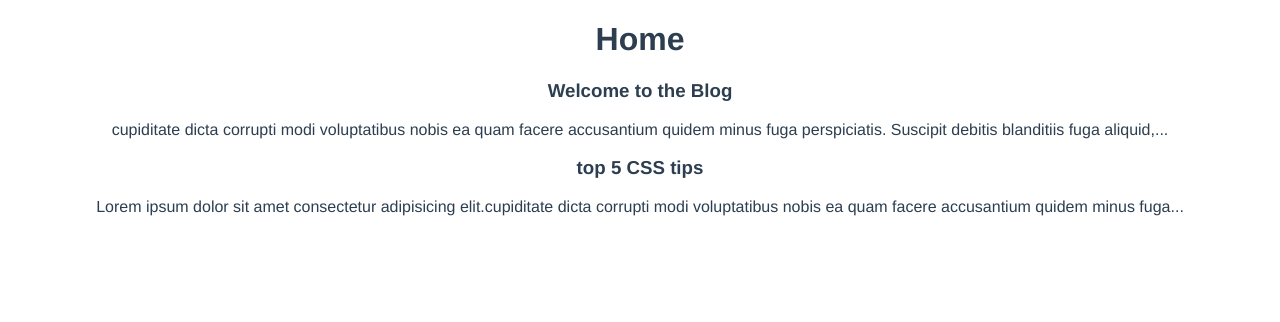
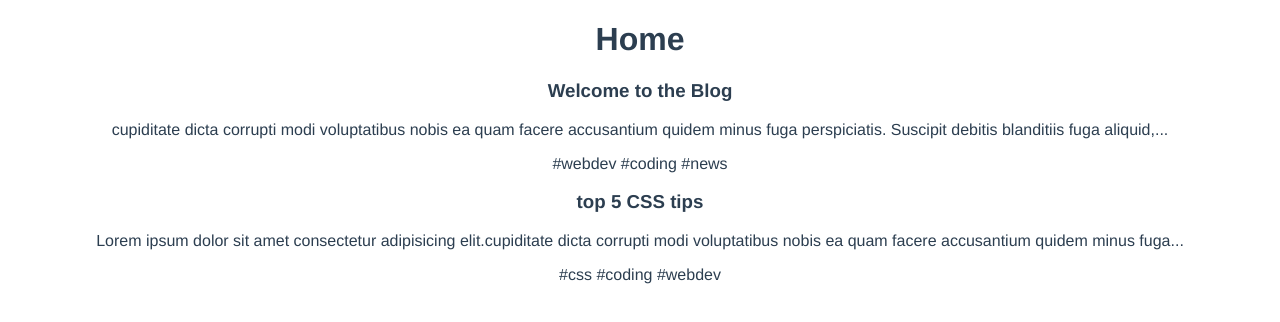
Before and after one commit to ort01/composition-api-blog, a Vue app: page / in a window 1280 px wide. Shown: the top 322 px of the page. Built offline with nearby package versions, Linux system fonts and the light colour scheme; data requests are answered from the project's data file.

Commit message:
Reusable Composition Functions (Composables)

```diff
--- a/src/components/SinglePost.vue
+++ b/src/components/SinglePost.vue
@@ -2,6 +2,7 @@
   <div>
     <h3>{{ post.title }}</h3>
     <p>{{ snippet }}</p>
+    <span v-for="tag in post.tags" :key="tag"> #{{ tag }}</span>
   </div>
 </template>
 
--- /dev/null
+++ b/src/composables/getPosts.js
@@ -0,0 +1,36 @@
+import { ref } from "vue";
+
+const getPosts = () => {
+    const posts = ref([]);
+    const error = ref(null);
+
+    const jsonData = async () => {
+        try {
+            let res = await fetch("http://localhost:3000/posts");
+            if (!res.ok) {
+                throw Error("No Data Available");
+            } else {
+                let data = await res.json();
+                posts.value = data;
+            }
+        } catch (err) {
+            error.value = err.message;
+            console.log(error.value);
+        }
+    };
+
+    // const fetchData = mounted(() => {
+    //     fetch("http://localhost:3000/posts")
+    //         .then((res) => res.json())
+    //         .then((data) => {
+    //             posts.value = data;
+    //         })
+    //         .catch((err) => {
+    //             console.log(err);
+    //         });
+    // })
+
+    return { posts, error, jsonData }
+}
+
+export default getPosts
--- a/src/views/HomeView.vue
+++ b/src/views/HomeView.vue
@@ -11,43 +11,16 @@
 
 <script>
 import PostList from "../components/PostList.vue";
-import { ref } from "vue";
+import getPosts from "../composables/getPosts";
 export default {
   name: "HomeView",
   components: {
     PostList,
   },
   setup() {
-    const posts = ref([]);
-    const error = ref(null);
-
-    const jsonData = async () => {
-      try {
-        let res = await fetch("http://localhost:3000/posts");
-        if (!res.ok) {
-          throw Error("No Data Available");
-        } else {
-          let data = await res.json();
-          posts.value = data;
-        }
-      } catch (err) {
-        error.value = err.message;
-        console.log(error.value);
-      }
-    };
+    const { posts, error, jsonData } = getPosts();
     jsonData();
-
     return { posts, error };
-  },
-  mounted() {
-    fetch("http://localhost:3000/posts")
-      .then((res) => res.json())
-      .then((data) => {
-        posts.value = data;
-      })
-      .catch((err) => {
-        console.log(err);
-      });
   },
 };
 </script>
```
Also changed, not shown: jsconfig.json (line endings or trailing spaces).
